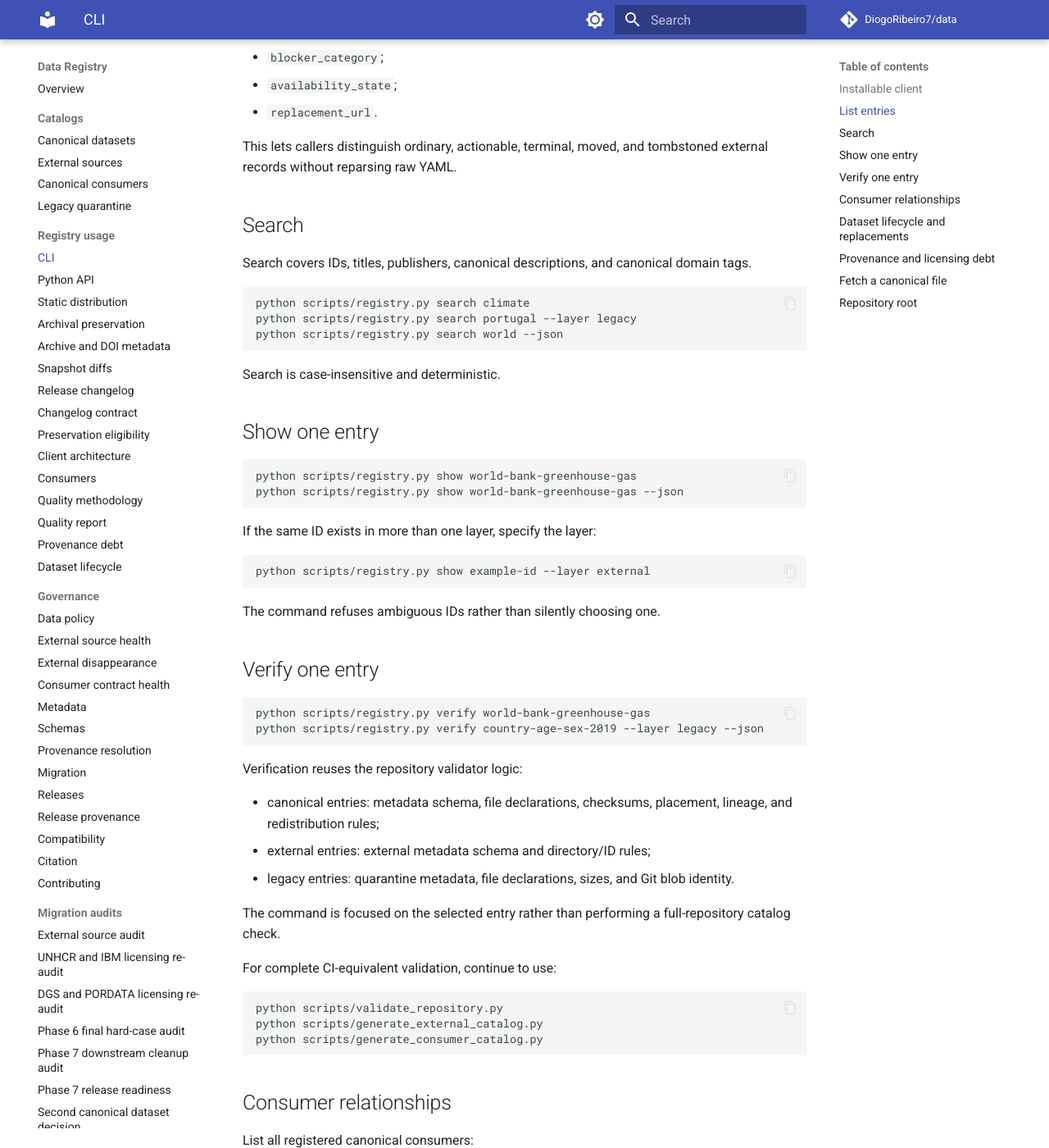
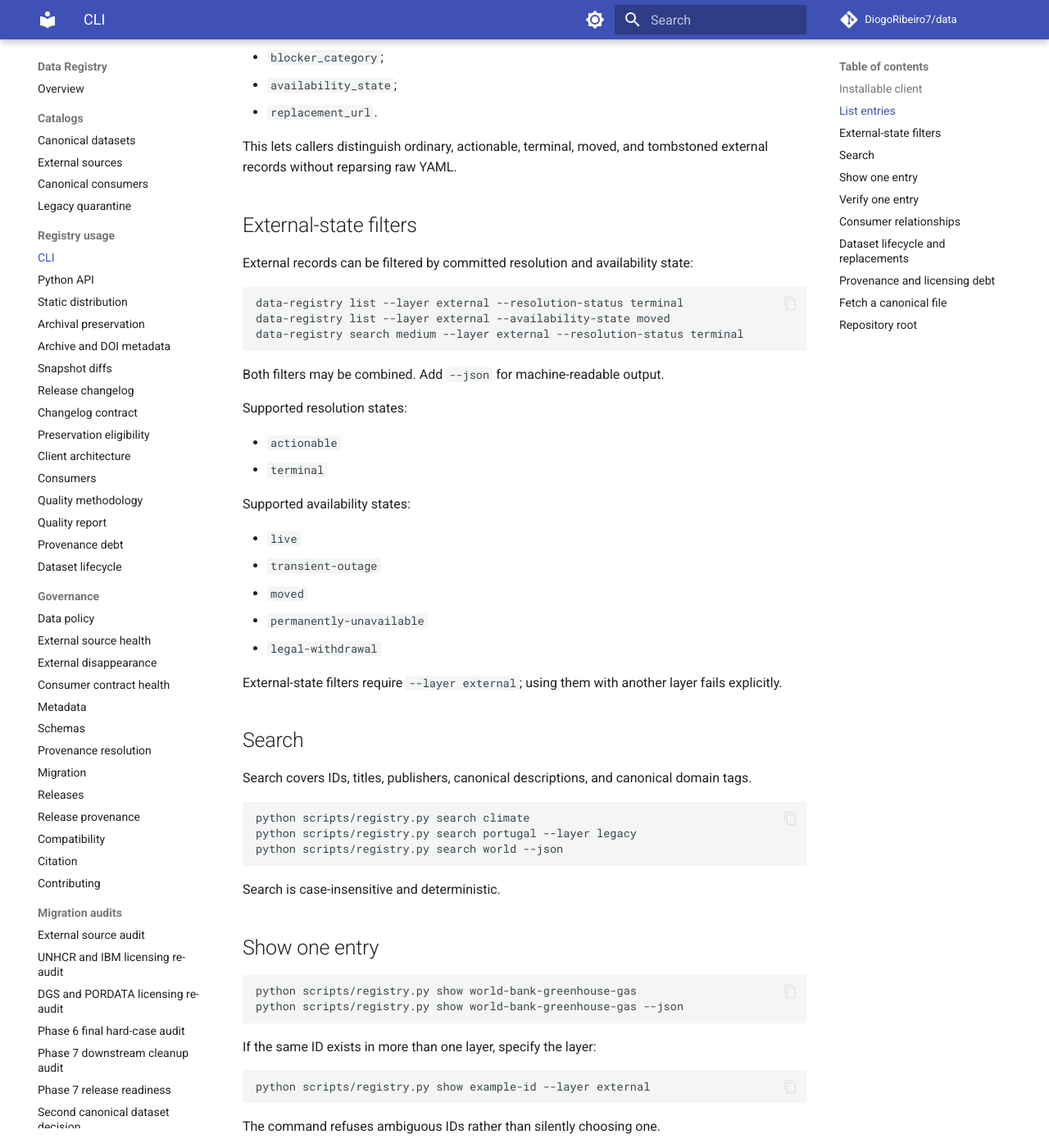
Before and after one commit to DiogoRibeiro7/data, an MkDocs documentation site: the page built from docs/CLI.md, in a window 1280 px wide and 1400 px high, scrolled down 1104 px. Shown: the whole window at 82% size. Built offline with MkDocs 1.6.1 and Material for MkDocs 9.7.7, drawn with Linux system fonts in a browser that asks for light colours; comment, search, counter and statistics services are not loaded.

Commit message:
docs: document CLI external-state filters

````diff
--- a/docs/CLI.md
+++ b/docs/CLI.md
@@ -50,6 +50,34 @@ For external records, JSON list/search summaries also expose:
 - `replacement_url`.
 
 This lets callers distinguish ordinary, actionable, terminal, moved, and tombstoned external records without reparsing raw YAML.
+
+## External-state filters
+
+External records can be filtered by committed resolution and availability state:
+
+```bash
+data-registry list --layer external --resolution-status terminal
+data-registry list --layer external --availability-state moved
+data-registry search medium --layer external --resolution-status terminal
+```
+
+Both filters may be combined. Add `--json` for machine-readable output.
+
+Supported resolution states:
+
+- `actionable`
+- `terminal`
+
+Supported availability states:
+
+- `live`
+- `transient-outage`
+- `moved`
+- `permanently-unavailable`
+- `legal-withdrawal`
+
+External-state filters require `--layer external`; using them with another
+layer fails explicitly.
 
 ## Search
 
````
